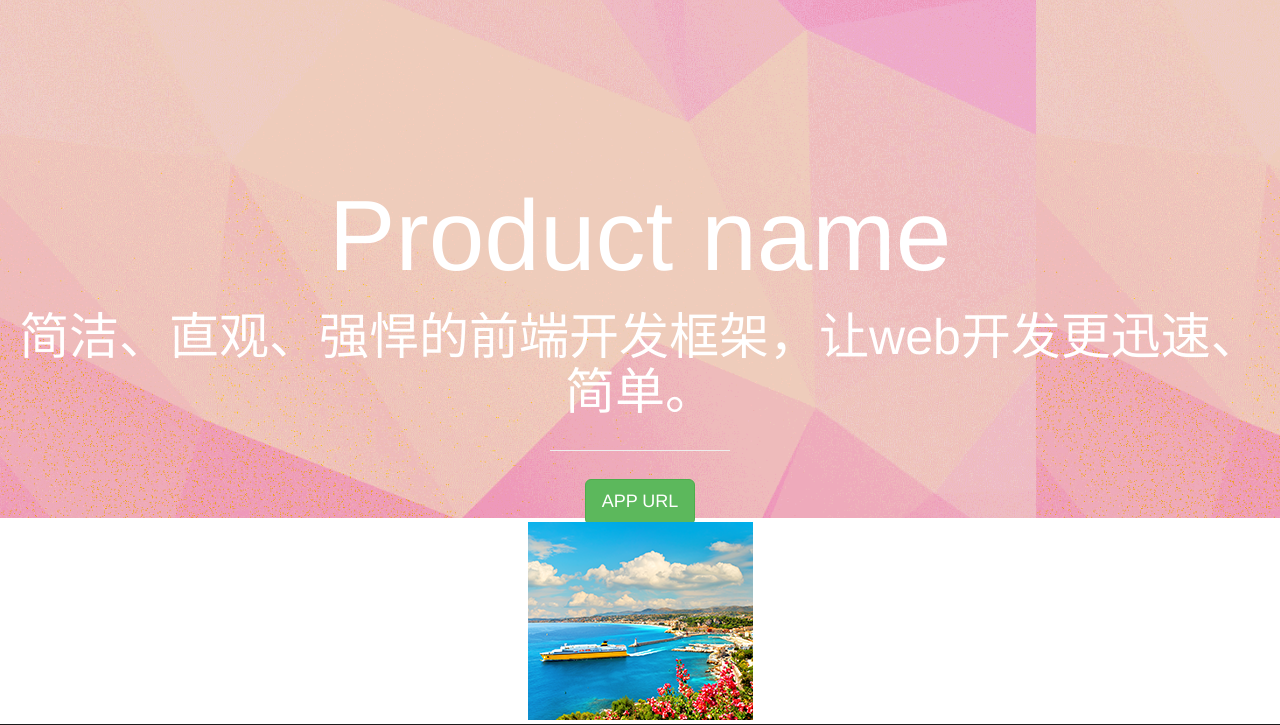
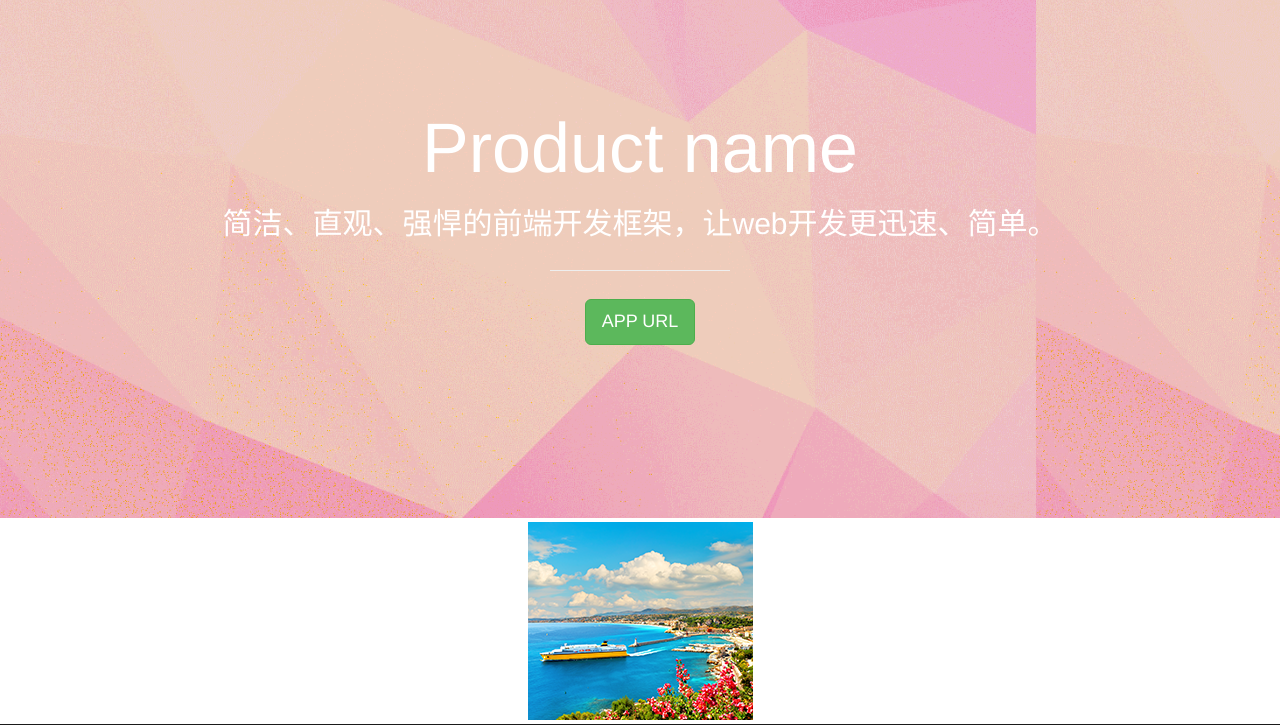
Before and after one commit to lukeddy/bootstrap_train, a plain HTML site: page bootstrap_train/product-desc/demo.html in a window 1280 px wide. Shown: the top 725 px of the page. Drawn offline with Linux system fonts and the light colour scheme.

Commit message:
调整字体大小，修复“返回顶部按钮”不随窗口大小变化的bug

```diff
--- a/bootstrap_train/product-desc/demo.html
+++ b/bootstrap_train/product-desc/demo.html
@@ -18,10 +18,10 @@
             width: 100%;
         }
         .prod-name{
-            font-size:100px;
+            font-size:70px;
         }
         .prod-desc{
-            font-size:50px;
+            font-size:30px;
         }
         .row{
             margin-left:0px;
@@ -29,7 +29,7 @@
         }
         .row-header {
             height: 518px;
-            padding-top:160px;
+            padding-top:90px;
             background: url(../images/header_bg.png) repeat-x;
             color:#ffffff;
         }
@@ -44,9 +44,8 @@
         }
         .back-to-top {
             position: fixed;
-            left: 50%;
+            right: 10%;
             bottom: 100px;
-            margin-left: 538px;
             _position: absolute;
             display: block;
             width: 35px;
```
